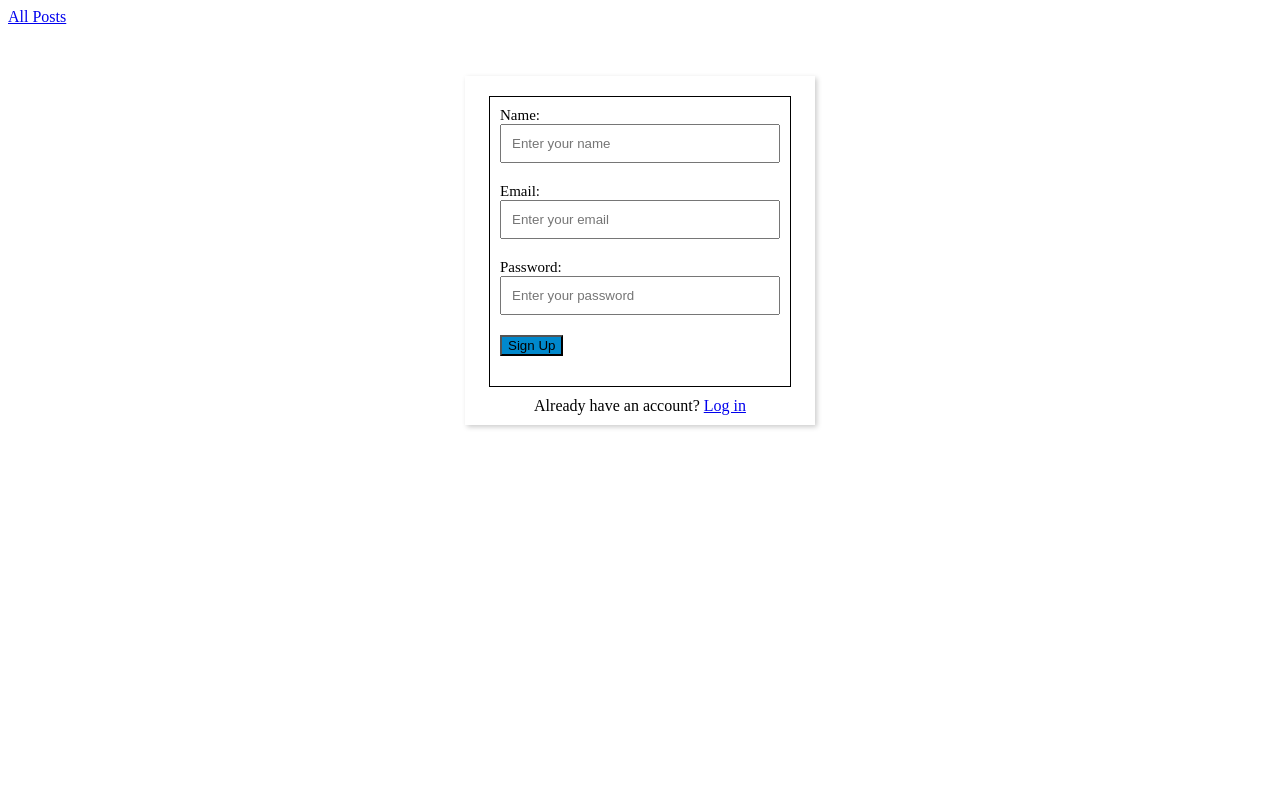
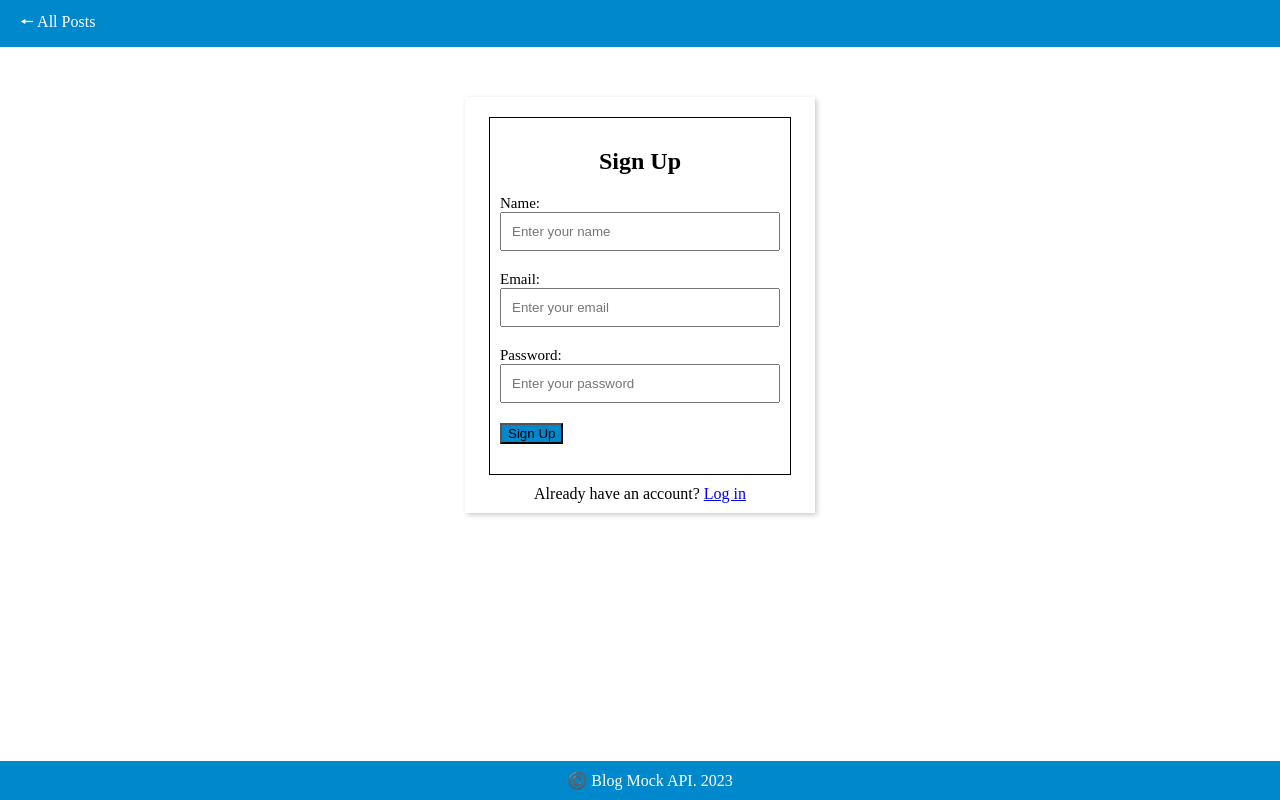
Before and after one commit to hasanboymarufjonov/blog-mock-api, a plain HTML site: page pages/sign-up.html in a window 1280 px wide. Drawn offline with Linux system fonts and the light colour scheme.

Commit message:
upload files

```diff
--- a/pages/sign-up.html
+++ b/pages/sign-up.html
@@ -6,12 +6,18 @@
     <meta name="viewport" content="width=device-width, initial-scale=1.0" />
     <title>Document</title>
     <link rel="stylesheet" href="/css/sign-up.css" />
+    <link rel="stylesheet" href="/css/nav.css" />
+    <link rel="stylesheet" href="/css/footer.css" />
   </head>
   <body>
-    <a href="/index.html">All Posts</a>
+    <nav>
+      <a href="/index.html">🠔 All Posts</a>
+    </nav>
 
     <div class="form-container">
       <form>
+        <h2 style="text-align: center">Sign Up</h2>
+
         <div class="form-field">
           <label>Name:</label>
           <input id="name" type="text" placeholder="Enter your name" required />
@@ -50,6 +56,7 @@
         </div>
       </div>
     </div>
+    <footer>©️ Blog Mock API. 2023</footer>
     <script type="module" src="/js/sign-up.js"></script>
   </body>
 </html>
```
Also changed, not shown: pages/log-in.html (+8 -1 lines), pages/new-post.html (+1 -0 lines).
